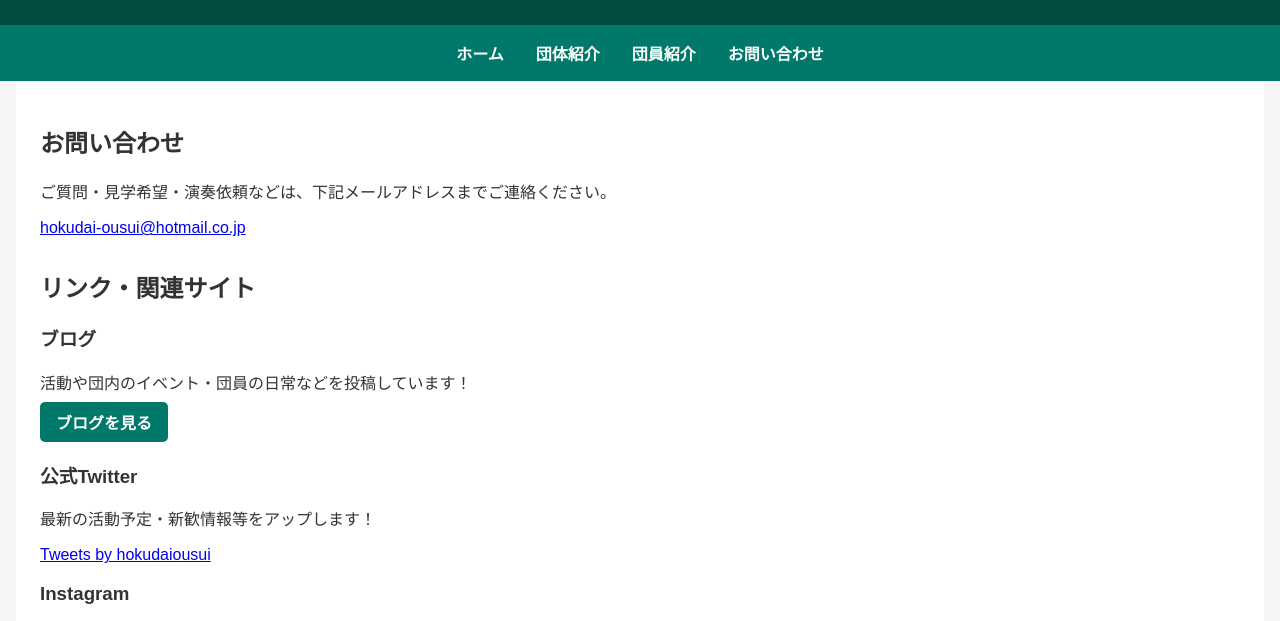
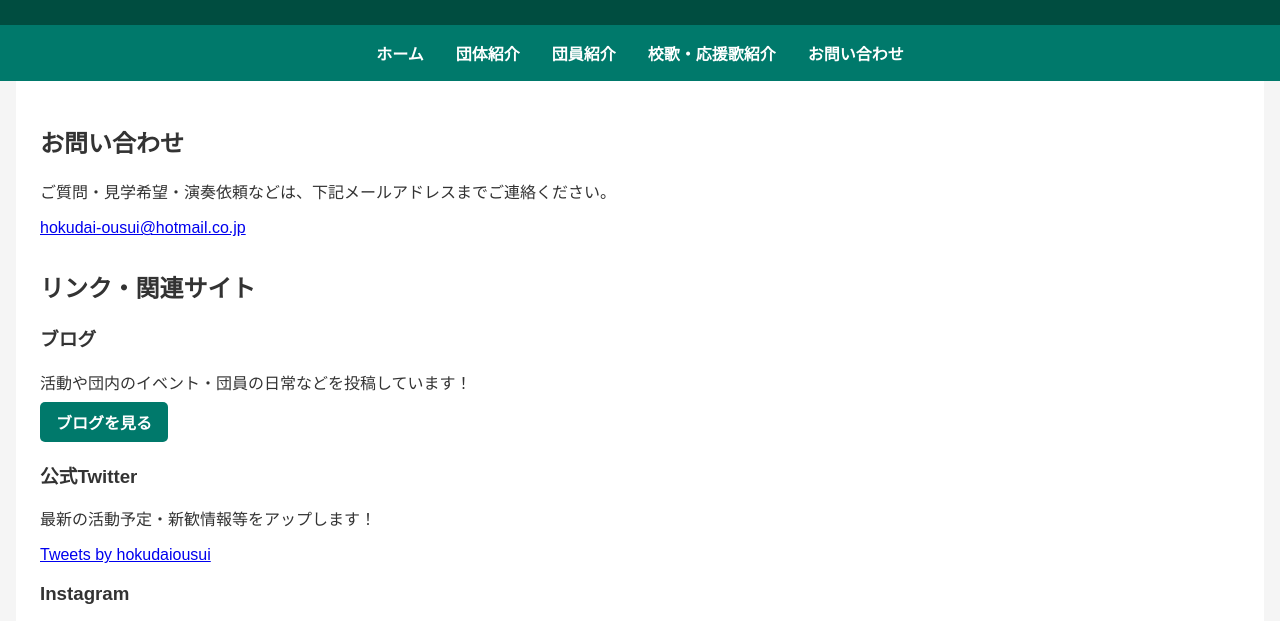
Before and after one commit to hokudaiousui/hokudaiousui.github.io, a plain HTML site: page contact.html in a window 1280 px wide. Shown: the part 166-787 px from the top of the page. Drawn offline with Linux system fonts and the light colour scheme.

Commit message:
Update contact.html

```diff
--- a/contact.html
+++ b/contact.html
@@ -17,6 +17,7 @@
   <a href="index.html">ホーム</a>
   <a href="about.html">団体紹介</a>
   <a href="members.html">団員紹介</a>
+  <a href="songs.html">校歌・応援歌紹介</a>
   <a href="contact.html">お問い合わせ</a>
 </nav>
 
```
